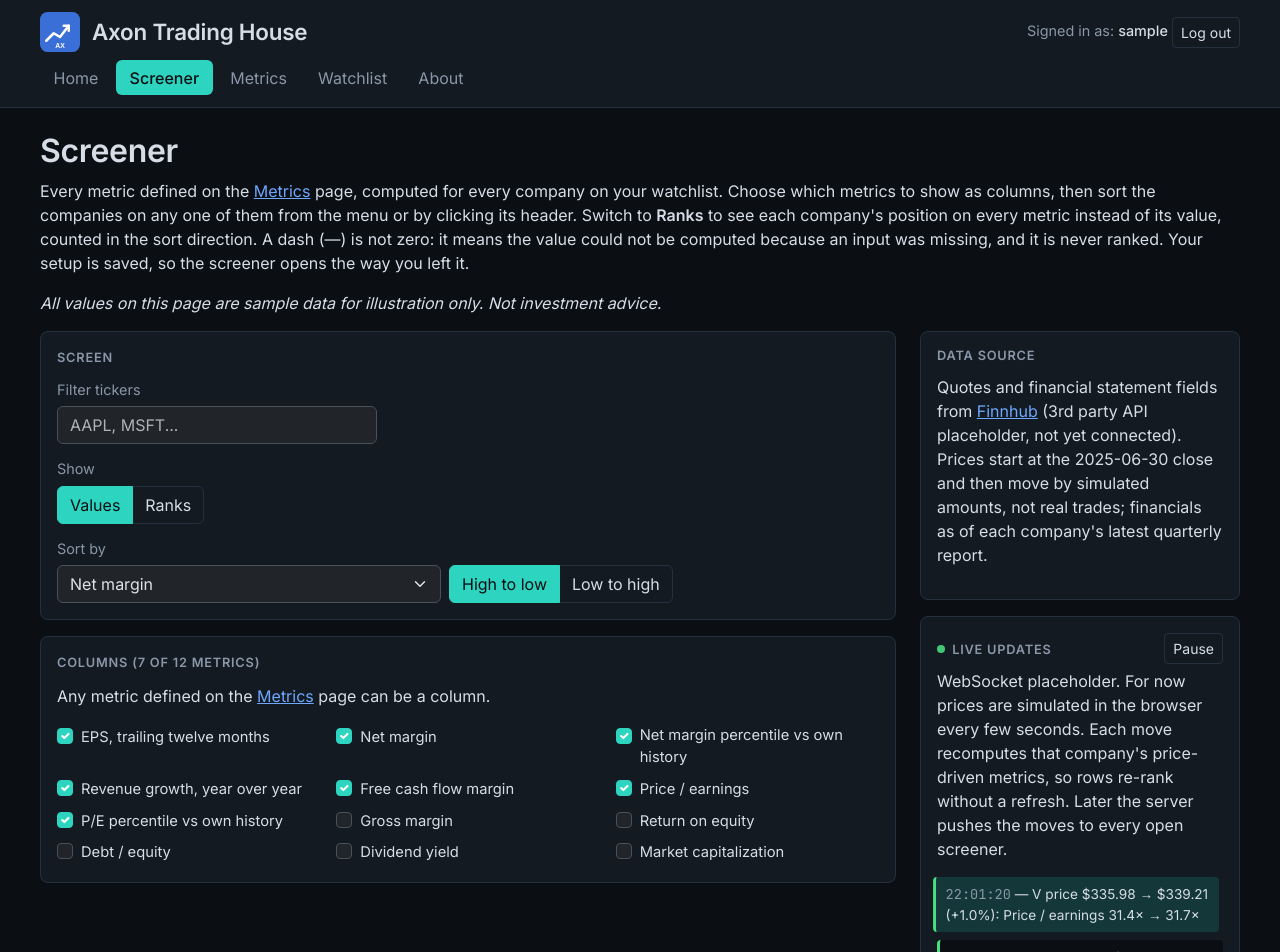
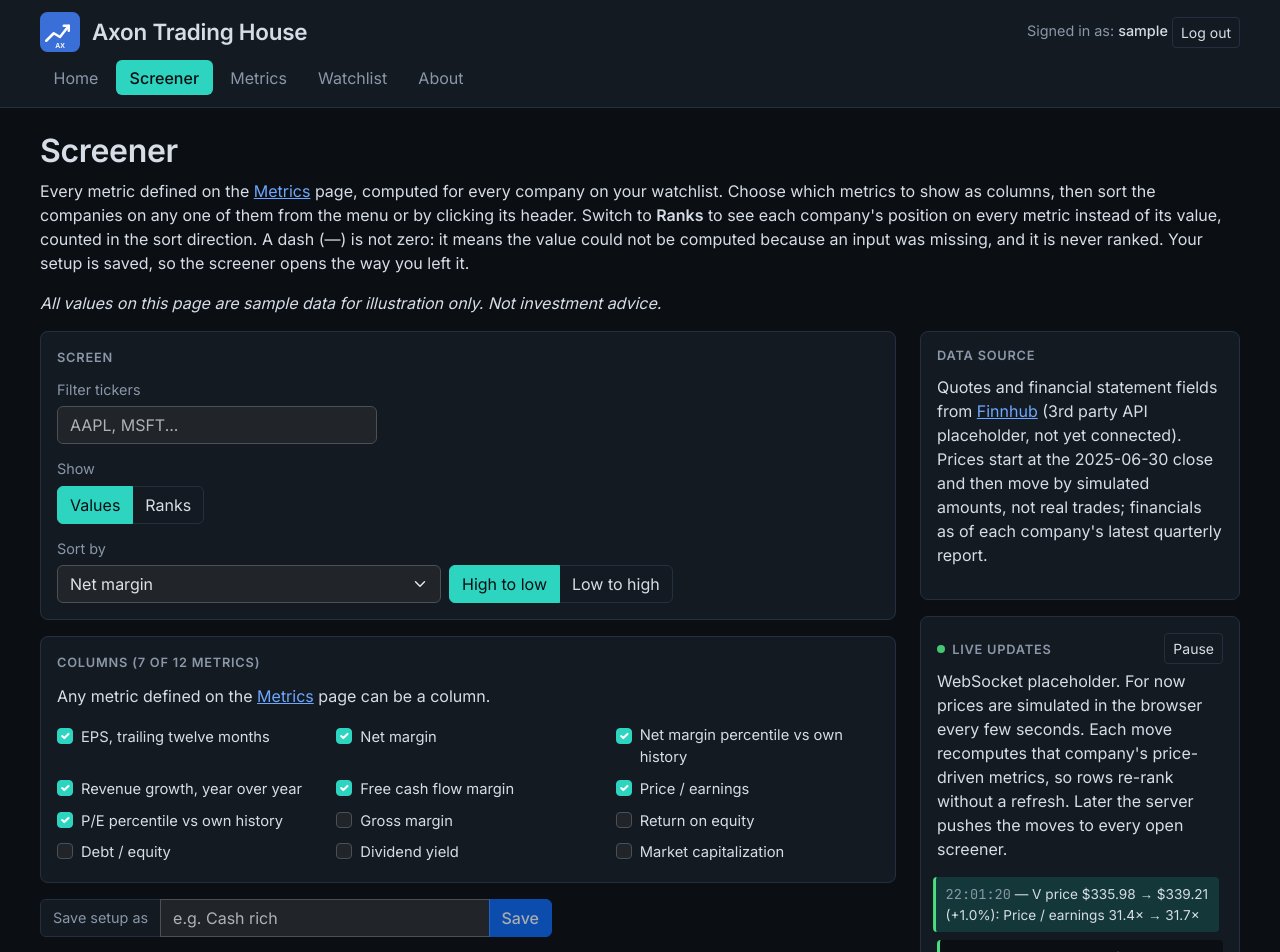
Before and after one commit to isaac-downs-3/startup, a React (Vite) app: page /screener in a window 1280 px wide. Shown: the top 952 px of the page. Built offline with nearby package versions, Linux system fonts and the light colour scheme; sample sign-in values are in the browser's storage.

Commit message:
Save the current screener setup under a name

```diff
--- /dev/null
+++ b/src/screener/saveSetupForm.jsx
@@ -0,0 +1,42 @@
+import React from 'react';
+import { NavLink } from 'react-router-dom';
+
+// Save the current setup under a name. Saving under a name already in use
+// replaces that setup.
+export function SaveSetupForm({ onSave }) {
+  const [name, setName] = React.useState('');
+  const [saved, setSaved] = React.useState(null);
+
+  async function save(event) {
+    event.preventDefault();
+    setSaved(await onSave(name.trim()));
+    setName('');
+  }
+
+  return (
+    <form className="save-setup" onSubmit={save}>
+      <div className="input-group">
+        <label className="input-group-text" htmlFor="setup-name">
+          Save setup as
+        </label>
+        <input
+          className="form-control"
+          type="text"
+          id="setup-name"
+          placeholder="e.g. Cash rich"
+          value={name}
+          onChange={(e) => setName(e.target.value)}
+        />
+        <button className="btn btn-primary" type="submit" disabled={!name.trim()}>
+          Save
+        </button>
+      </div>
+      {saved && (
+        <p className="save-message" role="status">
+          {saved.replaced ? 'Replaced' : 'Saved'} &ldquo;{saved.name}&rdquo;. Open it any time from your{' '}
+          <NavLink to="/watchlist">Watchlist</NavLink>.
+        </p>
+      )}
+    </form>
+  );
+}
--- a/src/screener/screener.css
+++ b/src/screener/screener.css
@@ -12,12 +12,34 @@ main#screener > * {
   grid-column: 1 / -1;
 }
 
-#screener .screener-controls {
+/* The controls and the save form share the left column. */
+#screener .controls-column {
   grid-column: 1;
   grid-row: 4 / span 2;
+  margin-bottom: 1.5rem;
+}
+
+#screener .screener-controls {
   display: grid;
   gap: 1rem;
-  margin-bottom: 1.5rem;
+  margin-bottom: 1rem;
+}
+
+#screener .save-setup .input-group-text {
+  background-color: var(--panel);
+  border-color: var(--panel-edge);
+  color: var(--muted);
+  font-size: 0.9rem;
+}
+
+#screener .save-setup .input-group {
+  max-width: 32rem;
+}
+
+#screener .save-message {
+  margin: 0.5rem 0 0;
+  color: var(--muted);
+  font-size: 0.85rem;
 }
 
 #screener .data-source {
@@ -70,7 +92,7 @@ main#screener > * {
     grid-template-columns: minmax(0, 1fr);
   }
 
-  #screener .screener-controls,
+  #screener .controls-column,
   #screener .data-source,
   #screener .live-updates {
     grid-column: 1;
--- a/src/screener/screener.jsx
+++ b/src/screener/screener.jsx
@@ -2,10 +2,11 @@ import React from 'react';
 import './screener.css';
 import { NavLink } from 'react-router-dom';
 import { ScreenerControls } from './screenerControls';
+import { SaveSetupForm } from './saveSetupForm';
 import { DataSource } from './dataSource';
 import { ScreenerTable } from './screenerTable';
 import { LiveUpdates } from './liveUpdates';
-import { getMetrics, getScreener } from '../service';
+import { getMetrics, getScreener, getWatchlist, saveWatchlist } from '../service';
 import { readSetup, saveSetup } from './setupStore';
 import { describeMove, repriceRow, startPriceFeed } from './priceFeed';
 
@@ -50,6 +51,21 @@ export function Screener({ userName }) {
     });
   }, [loaded, paused]);
 
+  // Save the current setup to the user's watchlist. A setup with the same name,
+  // ignoring case, is replaced in place and keeps its name. Returns the saved
+  // name and whether it replaced one.
+  async function saveNamedSetup(name) {
+    const watchlist = await getWatchlist(userName);
+    const existing = watchlist.setups.find((s) => s.name.toLowerCase() === name.toLowerCase());
+    const lastUsed = new Date().toLocaleDateString('en-CA'); // YYYY-MM-DD, local time
+    const saved = { name: existing?.name ?? name, setup, lastUsed };
+    const setups = existing
+      ? watchlist.setups.map((s) => (s === existing ? saved : s))
+      : [...watchlist.setups, saved];
+    await saveWatchlist(userName, { ...watchlist, setups });
+    return { name: saved.name, replaced: Boolean(existing) };
+  }
+
   return (
     <main id="screener">
       <h2>Screener</h2>
@@ -65,7 +81,10 @@ export function Screener({ userName }) {
         <i>All values on this page are sample data for illustration only. Not investment advice.</i>
       </p>
 
-      <ScreenerControls metrics={metrics} setup={setup} onChange={setSetup} filter={filter} onFilter={setFilter} />
+      <div className="controls-column">
+        <ScreenerControls metrics={metrics} setup={setup} onChange={setSetup} filter={filter} onFilter={setFilter} />
+        <SaveSetupForm onSave={saveNamedSetup} />
+      </div>
       <DataSource />
       <ScreenerTable
         metrics={metrics}
```
